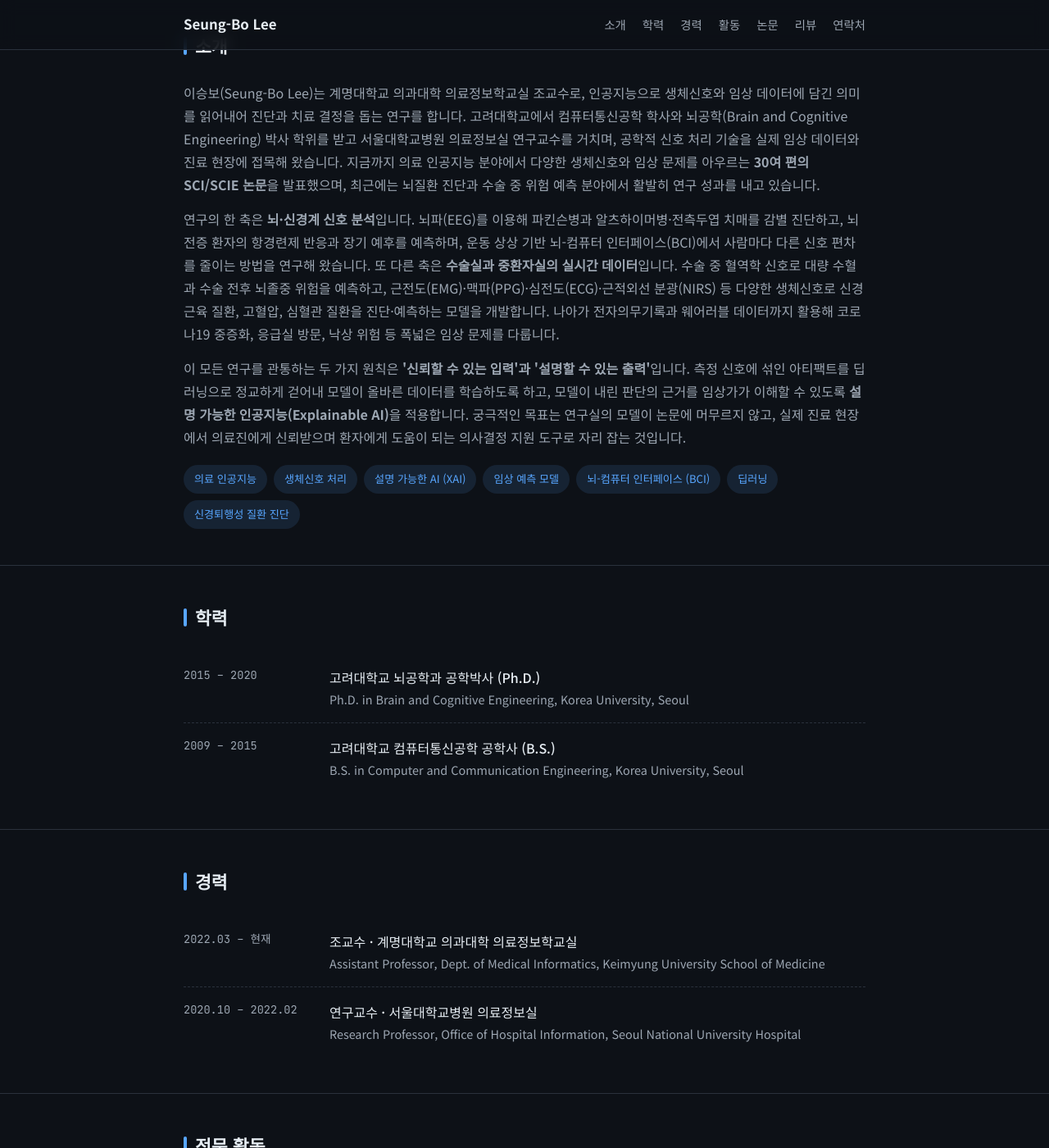
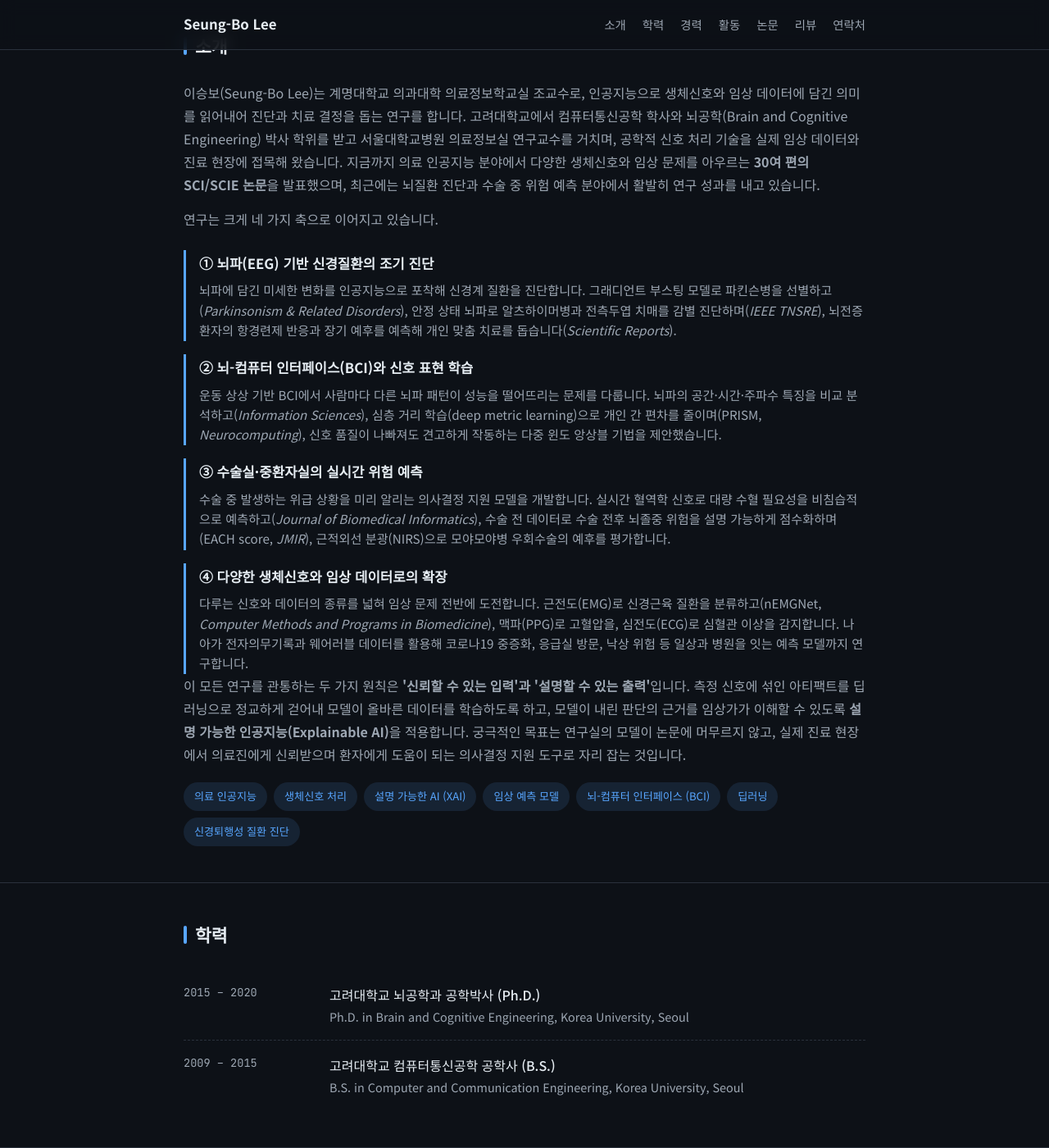
Before and after one commit to doranmom/doranmom.github.io, a Jekyll site: the page index.html, which Jekyll copies as it is, in a window 1280 px wide and 1400 px high, scrolled down 495 px. Shown: the whole window at 82% size. Built offline with Jekyll 4.4.1, drawn with Linux system fonts in a browser that asks for light colours.

Commit message:
Restructure research into four detailed pillars with representative works

```diff
--- a/index.html
+++ b/index.html
@@ -96,6 +96,13 @@
     section > .wrap > p { color: var(--text-dim); }
     .lead { color: var(--text-dim); }
     .lead + .lead { margin-top: 14px; }
+
+    /* research pillars */
+    .areas { margin-top: 24px; display: grid; gap: 16px; }
+    .area { padding: 2px 0 2px 16px; border-left: 3px solid var(--accent); }
+    .area h3 { font-size: 1.05rem; font-weight: 600; color: var(--text); margin-bottom: 5px; }
+    .area p { color: var(--text-dim); font-size: .95rem; line-height: 1.6; }
+    .area .jrnl { font-style: italic; color: var(--text-dim); }
 
     /* research tags */
     .interests { display: flex; flex-wrap: wrap; gap: 8px; margin-top: 20px; }
@@ -223,14 +230,46 @@
           지금까지 의료 인공지능 분야에서 다양한 생체신호와 임상 문제를 아우르는 <strong>30여 편의 SCI/SCIE 논문</strong>을 발표했으며,
           최근에는 뇌질환 진단과 수술 중 위험 예측 분야에서 활발히 연구 성과를 내고 있습니다.
         </p>
-        <p class="lead">
-          연구의 한 축은 <strong>뇌·신경계 신호 분석</strong>입니다. 뇌파(EEG)를 이용해 파킨슨병과 알츠하이머병·전측두엽 치매를 감별 진단하고,
-          뇌전증 환자의 항경련제 반응과 장기 예후를 예측하며, 운동 상상 기반 뇌-컴퓨터 인터페이스(BCI)에서 사람마다 다른
-          신호 편차를 줄이는 방법을 연구해 왔습니다. 또 다른 축은 <strong>수술실과 중환자실의 실시간 데이터</strong>입니다.
-          수술 중 혈역학 신호로 대량 수혈과 수술 전후 뇌졸중 위험을 예측하고, 근전도(EMG)·맥파(PPG)·심전도(ECG)·근적외선 분광(NIRS)
-          등 다양한 생체신호로 신경근육 질환, 고혈압, 심혈관 질환을 진단·예측하는 모델을 개발합니다.
-          나아가 전자의무기록과 웨어러블 데이터까지 활용해 코로나19 중증화, 응급실 방문, 낙상 위험 등 폭넓은 임상 문제를 다룹니다.
-        </p>
+        <p class="lead">연구는 크게 네 가지 축으로 이어지고 있습니다.</p>
+        <div class="areas">
+          <div class="area">
+            <h3>① 뇌파(EEG) 기반 신경질환의 조기 진단</h3>
+            <p>
+              뇌파에 담긴 미세한 변화를 인공지능으로 포착해 신경계 질환을 진단합니다.
+              그래디언트 부스팅 모델로 파킨슨병을 선별하고(<span class="jrnl">Parkinsonism &amp; Related Disorders</span>),
+              안정 상태 뇌파로 알츠하이머병과 전측두엽 치매를 감별 진단하며(<span class="jrnl">IEEE TNSRE</span>),
+              뇌전증 환자의 항경련제 반응과 장기 예후를 예측해 개인 맞춤 치료를 돕습니다(<span class="jrnl">Scientific Reports</span>).
+            </p>
+          </div>
+          <div class="area">
+            <h3>② 뇌-컴퓨터 인터페이스(BCI)와 신호 표현 학습</h3>
+            <p>
+              운동 상상 기반 BCI에서 사람마다 다른 뇌파 패턴이 성능을 떨어뜨리는 문제를 다룹니다.
+              뇌파의 공간·시간·주파수 특징을 비교 분석하고(<span class="jrnl">Information Sciences</span>),
+              심층 거리 학습(deep metric learning)으로 개인 간 편차를 줄이며(PRISM, <span class="jrnl">Neurocomputing</span>),
+              신호 품질이 나빠져도 견고하게 작동하는 다중 윈도 앙상블 기법을 제안했습니다.
+            </p>
+          </div>
+          <div class="area">
+            <h3>③ 수술실·중환자실의 실시간 위험 예측</h3>
+            <p>
+              수술 중 발생하는 위급 상황을 미리 알리는 의사결정 지원 모델을 개발합니다.
+              실시간 혈역학 신호로 대량 수혈 필요성을 비침습적으로 예측하고(<span class="jrnl">Journal of Biomedical Informatics</span>),
+              수술 전 데이터로 수술 전후 뇌졸중 위험을 설명 가능하게 점수화하며(EACH score, <span class="jrnl">JMIR</span>),
+              근적외선 분광(NIRS)으로 모야모야병 우회수술의 예후를 평가합니다.
+            </p>
+          </div>
+          <div class="area">
+            <h3>④ 다양한 생체신호와 임상 데이터로의 확장</h3>
+            <p>
+              다루는 신호와 데이터의 종류를 넓혀 임상 문제 전반에 도전합니다.
+              근전도(EMG)로 신경근육 질환을 분류하고(nEMGNet, <span class="jrnl">Computer Methods and Programs in Biomedicine</span>),
+              맥파(PPG)로 고혈압을, 심전도(ECG)로 심혈관 이상을 감지합니다.
+              나아가 전자의무기록과 웨어러블 데이터를 활용해 코로나19 중증화, 응급실 방문, 낙상 위험 등
+              일상과 병원을 잇는 예측 모델까지 연구합니다.
+            </p>
+          </div>
+        </div>
         <p class="lead">
           이 모든 연구를 관통하는 두 가지 원칙은 <strong>'신뢰할 수 있는 입력'과 '설명할 수 있는 출력'</strong>입니다.
           측정 신호에 섞인 아티팩트를 딥러닝으로 정교하게 걷어내 모델이 올바른 데이터를 학습하도록 하고,
```
